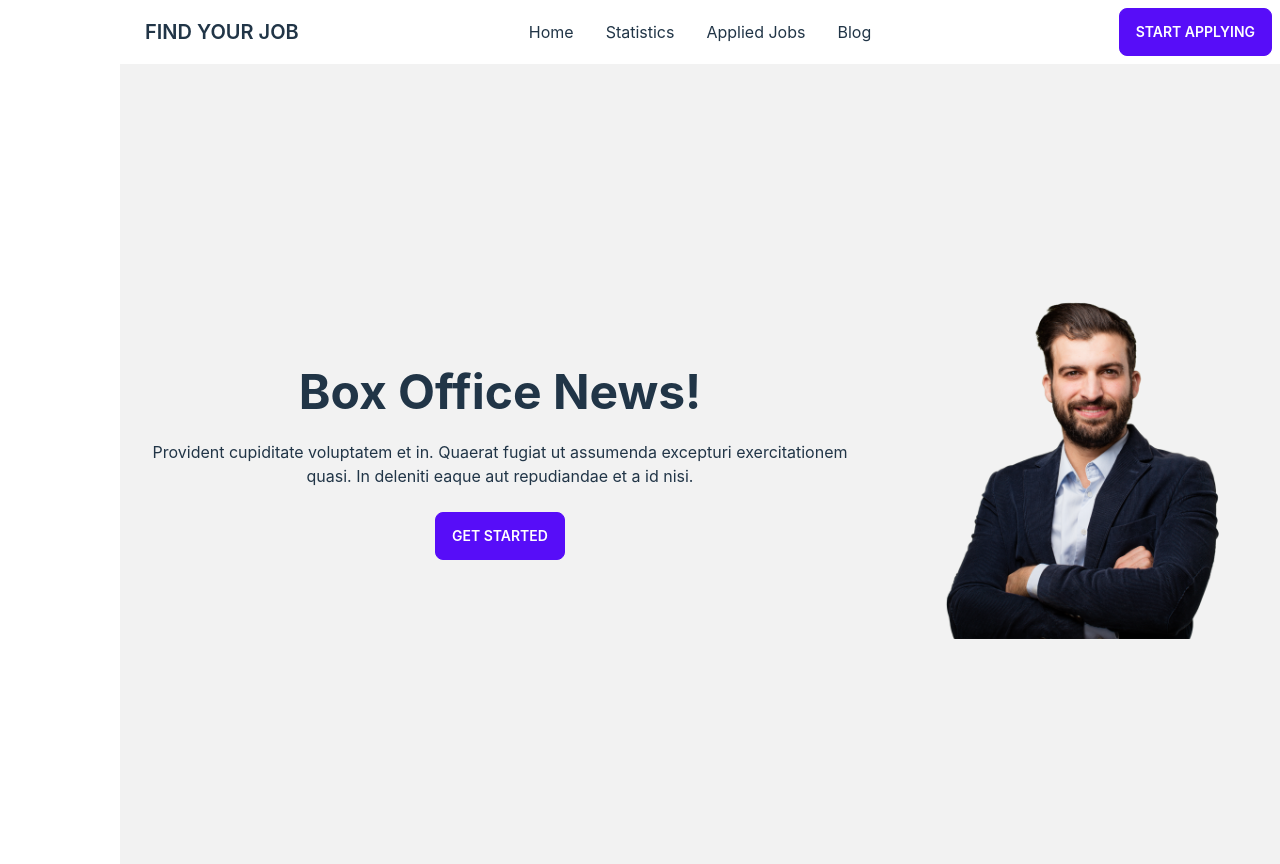
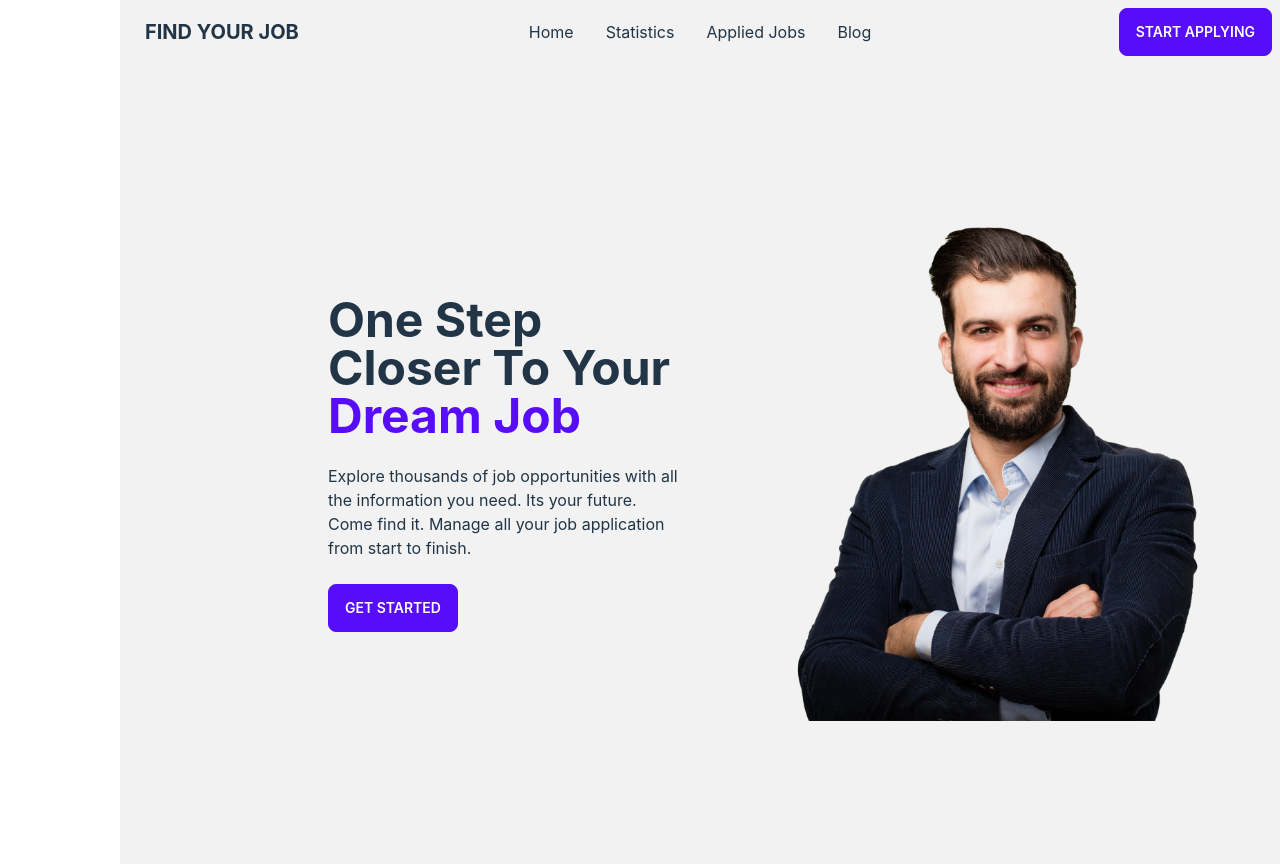
Before and after one commit to ArefinShaon/job-hunting, a React (Vite) app: page / in a window 1280 px wide. Built offline with nearby package versions, Linux system fonts and the light colour scheme.

Commit message:
error page and header added

```diff
--- a/src/components/Banner/Banner.jsx
+++ b/src/components/Banner/Banner.jsx
@@ -6,13 +6,11 @@
     <div>
       <div className="hero min-h-screen bg-base-200">
         <div className="hero-content flex-col lg:flex-row-reverse">
-          <img src={image} className="max-w-sm rounded-lg" />
-          <div>
-            <h1 className="text-5xl font-bold">Box Office News!</h1>
-            <p className="py-6">
-              Provident cupiditate voluptatem et in. Quaerat fugiat ut assumenda
-              excepturi exercitationem quasi. In deleniti eaque aut repudiandae
-              et a id nisi.
+          <img src={image} className="max-w-sm lg:max-w-none lg:w-1/2" />
+          <div className="text-left lg:ml-48">
+            <h1 className="text-5xl font-bold  ">One Step Closer To Your <br /><span className="text-primary">Dream Job</span></h1>
+            <p className="py-6 ">
+            Explore thousands of job opportunities with all the information you need. Its your future. Come find it. Manage all your job application from start to finish.
             </p>
             <button className="btn btn-primary">Get Started</button>
           </div>
--- /dev/null
+++ b/src/components/ErrorPage/ErrorPage.jsx
@@ -0,0 +1,53 @@
+import React from 'react'
+import { Link, useRouteError } from 'react-router-dom'
+
+const ErrorPage = () => {
+  const { error, status } = useRouteError()
+  return (
+    <section className='flex items-center h-screen p-16 bg-gray-100 text-gray-900'>
+      <div className='container flex flex-col items-center justify-center px-5 mx-auto my-8'>
+        <svg
+          xmlns='http://www.w3.org/2000/svg'
+          viewBox='0 0 512 512'
+          className='w-40 h-40 text-gray-600'
+        >
+          <path
+            fill='currentColor'
+            d='M256,16C123.452,16,16,123.452,16,256S123.452,496,256,496,496,388.548,496,256,388.548,16,256,16ZM403.078,403.078a207.253,207.253,0,1,1,44.589-66.125A207.332,207.332,0,0,1,403.078,403.078Z'
+          ></path>
+          <rect
+            width='176'
+            height='32'
+            x='168'
+            y='320'
+            fill='currentColor'
+          ></rect>
+          <polygon
+            fill='currentColor'
+            points='210.63 228.042 186.588 206.671 207.958 182.63 184.042 161.37 162.671 185.412 138.63 164.042 117.37 187.958 141.412 209.329 120.042 233.37 143.958 254.63 165.329 230.588 189.37 251.958 210.63 228.042'
+          ></polygon>
+          <polygon
+            fill='currentColor'
+            points='383.958 182.63 360.042 161.37 338.671 185.412 314.63 164.042 293.37 187.958 317.412 209.329 296.042 233.37 319.958 254.63 341.329 230.588 365.37 251.958 386.63 228.042 362.588 206.671 383.958 182.63'
+          ></polygon>
+        </svg>
+        <div className='max-w-md text-center'>
+          <h2 className='mb-8 font-extrabold text-9xl text-gray-600'>
+            <span className='sr-only'>Error</span> {status || 404}
+          </h2>
+          <p className='text-2xl font-semibold md:text-3xl mb-8'>
+            {error?.message}
+          </p>
+          <Link
+            to='/'
+            className='px-8 py-3 font-semibold rounded bg-cyan-200 text-gray-900'
+          >
+            Back to homepage
+          </Link>
+        </div>
+      </div>
+    </section>
+  )
+}
+
+export default ErrorPage
--- a/src/components/Header/Header.jsx
+++ b/src/components/Header/Header.jsx
@@ -4,7 +4,7 @@
 const Header = () => {
   return (
     <div>
-      <div className="navbar bg-base-100">
+      <div className="navbar bg-base-200">
         <div className="navbar-start">
           <div className="dropdown">
             <label tabIndex={0} className="btn btn-ghost lg:hidden">
@@ -42,7 +42,7 @@
               </li>
             </ul>
           </div>
-          <a className="btn btn-ghost normal-case text-xl">FIND YOUR JOB</a>
+          <a className="btn btn-ghost normal-case text-xl font-bold">FIND YOUR JOB</a>
         </div>
         <div className="navbar-center hidden lg:flex">
           <ul className="menu menu-horizontal px-1">
--- a/src/main.jsx
+++ b/src/main.jsx
@@ -12,11 +12,13 @@
 
 import Blog from './components/Blog/Blog';
 import ApplyJobs from './components/ApplyJobs/ApplyJobs';
+import ErrorPage from './components/ErrorPage/ErrorPage';
 
 const router = createBrowserRouter([
   {
     path: '/',
     element: <Main></Main>,
+    errorElement:<ErrorPage></ErrorPage>,
     children: [
       {
         path: '/',
```
